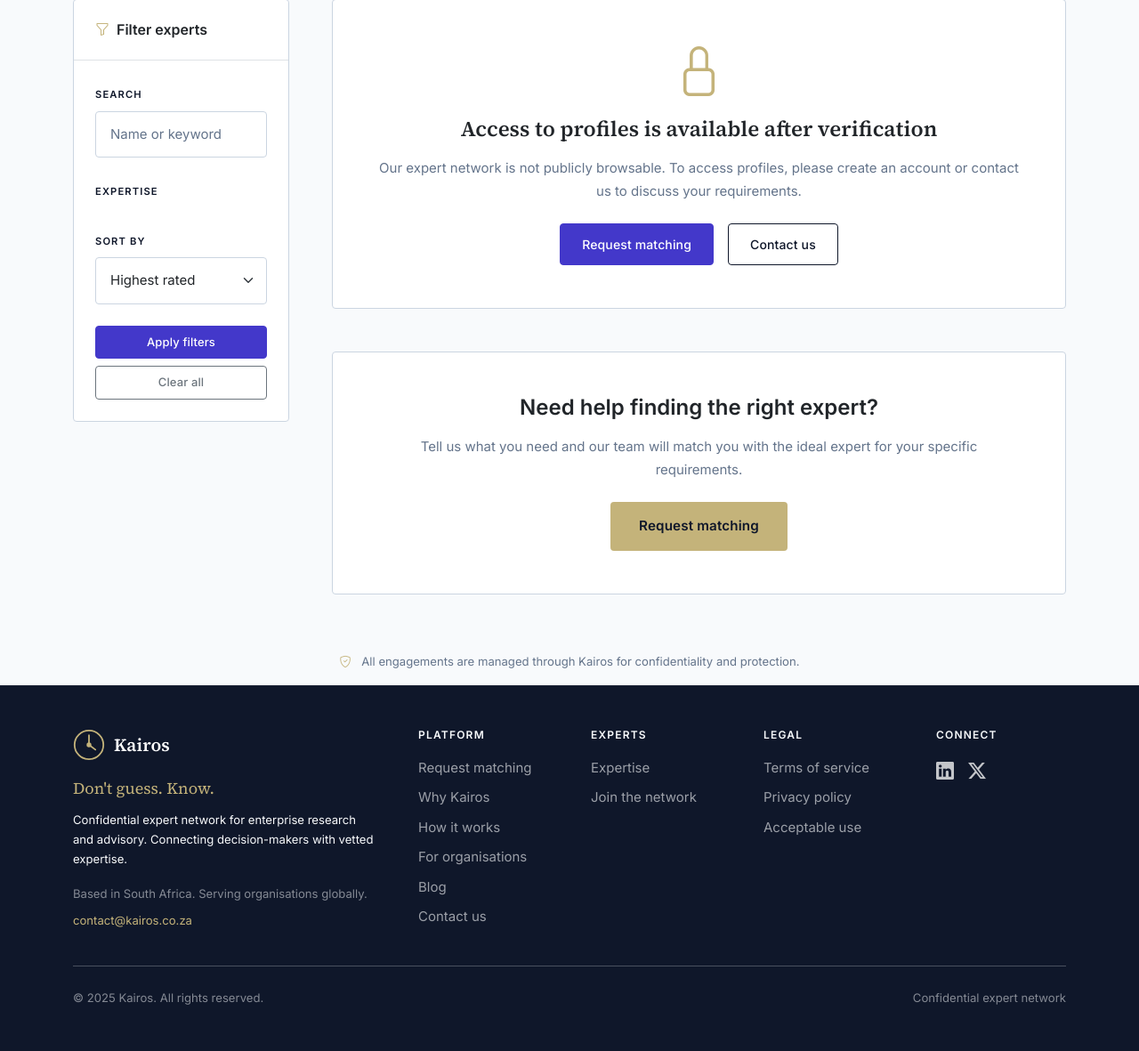
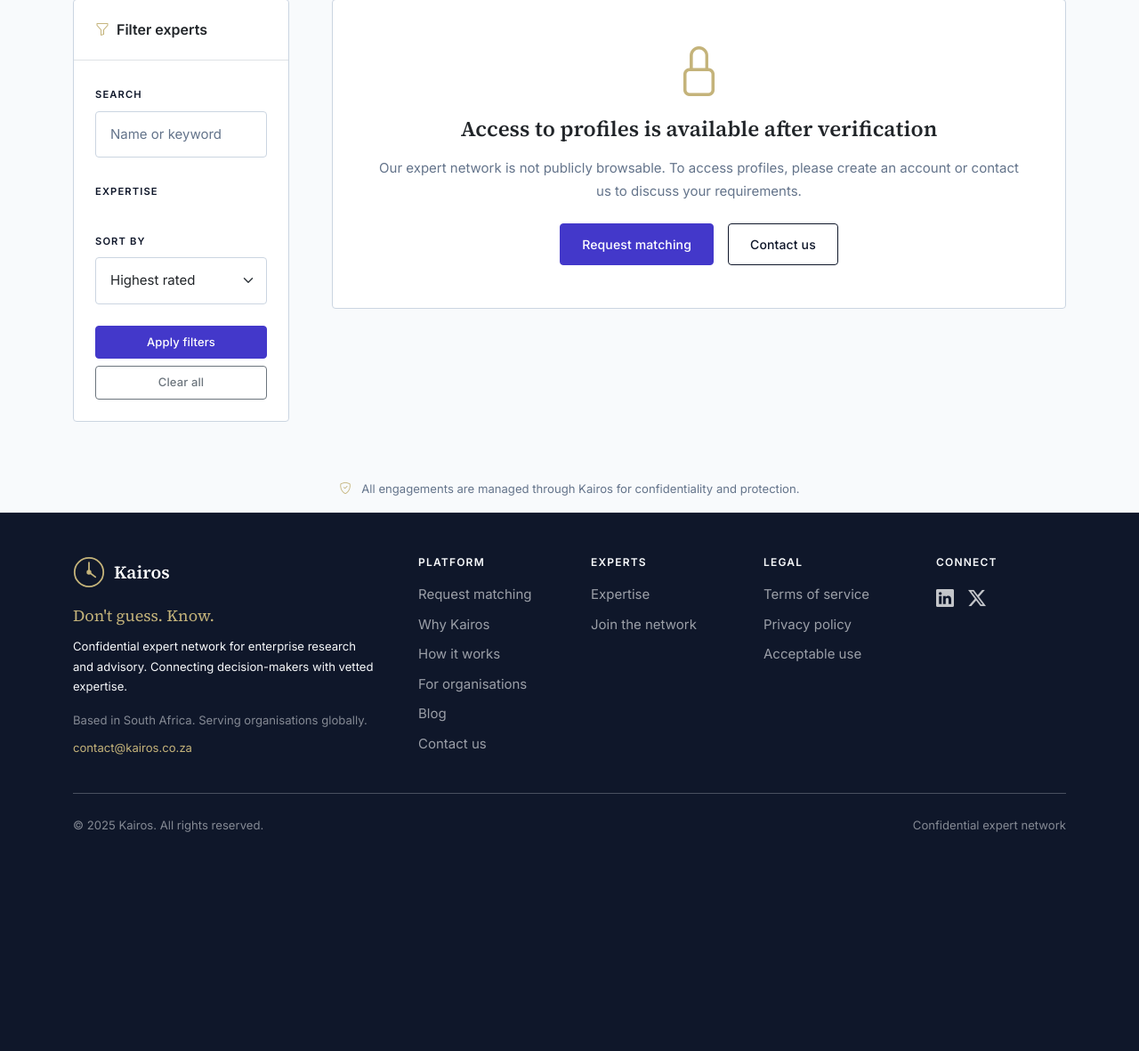
Before and after one commit to kalonjitshisekedi/kairos-app, a Django app: page /experts/ in a window 1280 px wide. Shown: the part 418-1599 px from the top of the page at 89% size. After the commit the page ends 1353 px from the top, so only its background shows below. Run offline with Django 5.2, Linux system fonts and the light colour scheme; the visitor is signed in with stand-in values (Sample User, id 1); data that the repository does not hold is empty.

Commit message:
Remove the expert matching request section from the directory page
Remove the concierge request card, text, and button from the experts directory template.

Replit-Commit-Author: Agent
Replit-Commit-Session-Id: 8ea4ad45-27ad-433b-a38b-7982f1cfd833
Replit-Commit-Checkpoint-Type: full_checkpoint
Replit-Commit-Event-Id: 1dfa10c7-ff84-462c-97e1-226587e36b64
Replit-Commit-Screenshot-Url: https://storage.googleapis.com/screenshot-production-us-central1/39203f51-994b-457c-87fa-d0cef321f49f/8ea4ad45-27ad-433b-a38b-7982f1cfd833/88WpBkO
Replit-Helium-Checkpoint-Created: true

```diff
--- a/templates/experts/directory.html
+++ b/templates/experts/directory.html
@@ -188,14 +188,6 @@
                     </div>
                 {% endif %}
                 {% endif %}
-
-                <div class="card card-premium mt-5 text-center">
-                    <div class="card-body p-5">
-                        <h4 class="fw-semibold mb-3" style="font-family: var(--font-display);">Need help finding the right expert?</h4>
-                        <p class="text-muted mb-4">Tell us what you need and our team will match you with the ideal expert for your specific requirements.</p>
-                        <a href="{% url 'consultations:submit_request' %}" class="btn btn-accent btn-lg">Request matching</a>
-                    </div>
-                </div>
             </div>
         </div>
     </div>
```
